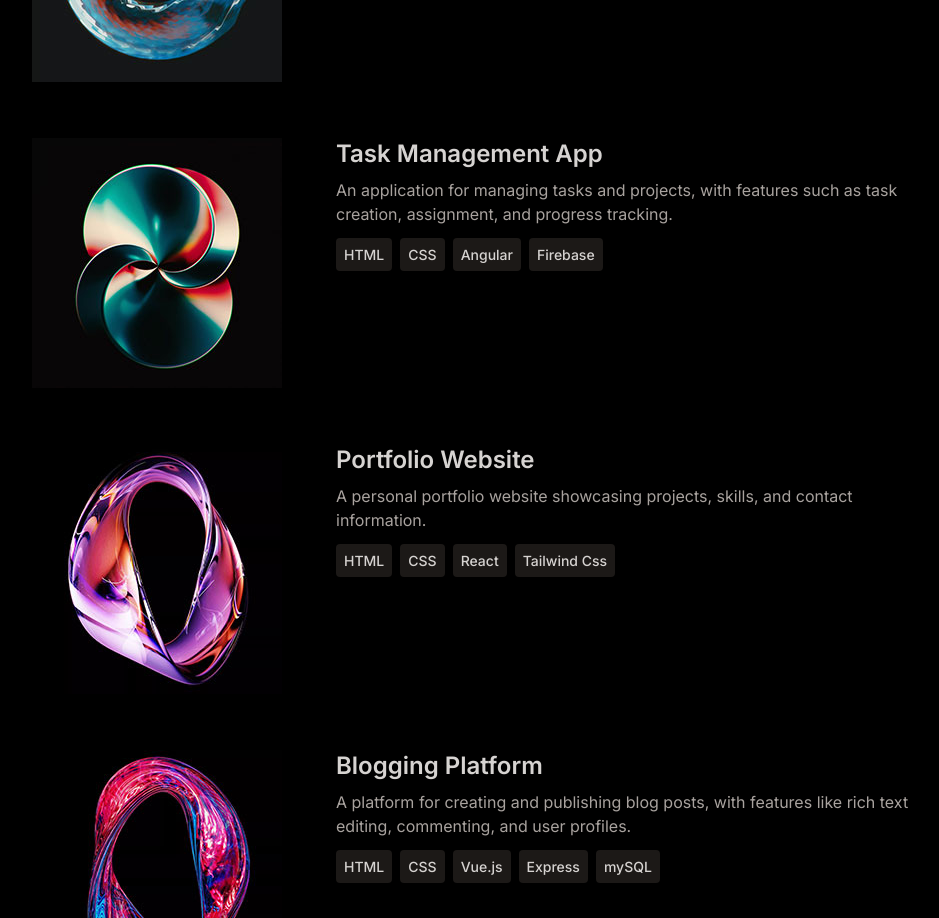
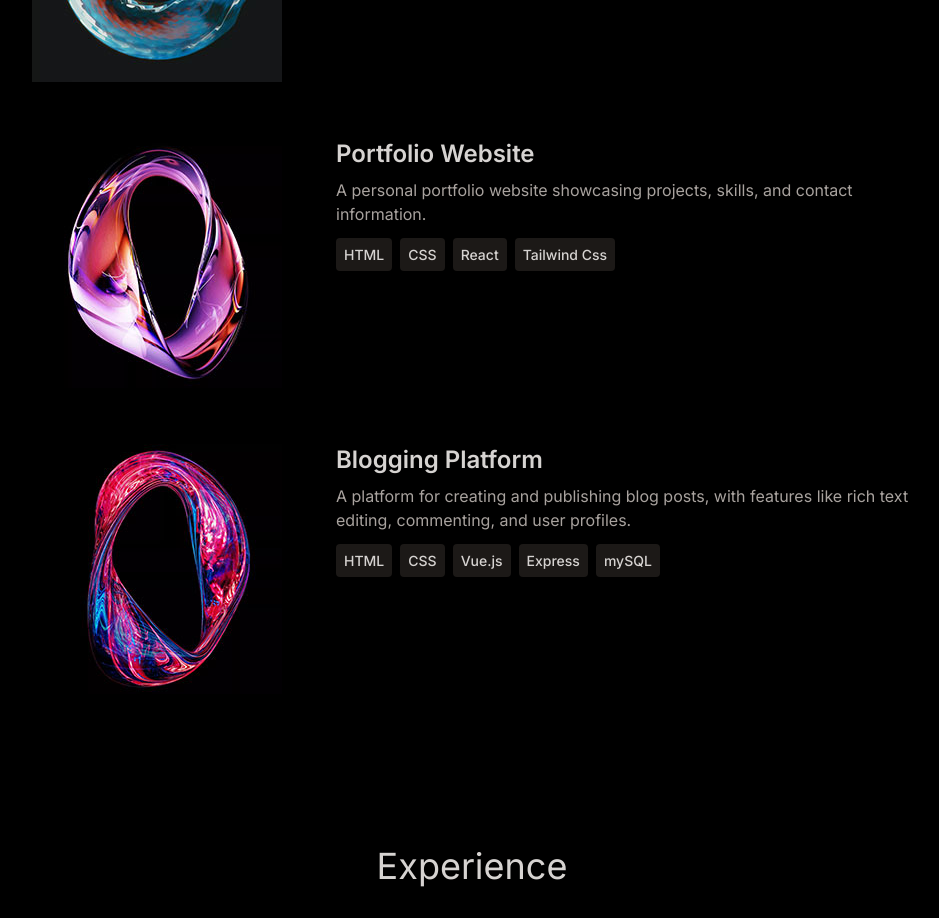
Before and after one commit to MaheshThakor166/Mahesh-Thakor-Portfolio, a React (Vite) app: page / in a window 1280 px wide. Shown: the part 1660-2578 px from the top of the page, without its empty margins (168-1107 px from the left). Built offline with nearby package versions, Linux system fonts and the light colour scheme.

Commit message:
Update index.js

```diff
--- a/src/constants/index.js
+++ b/src/constants/index.js
@@ -46,13 +46,7 @@
       'A fully functional e-commerce website with features like product listing, shopping cart, and user authentication.',
     technologies: ['HTML', 'CSS', 'React', 'Node.js', 'MongoDB'],
   },
-  {
-    title: 'Task Management App',
-    image: project2,
-    description:
-      'An application for managing tasks and projects, with features such as task creation, assignment, and progress tracking.',
-    technologies: ['HTML', 'CSS', 'Angular', 'Firebase'],
-  },
+
   {
     title: 'Portfolio Website',
     image: project3,
```
